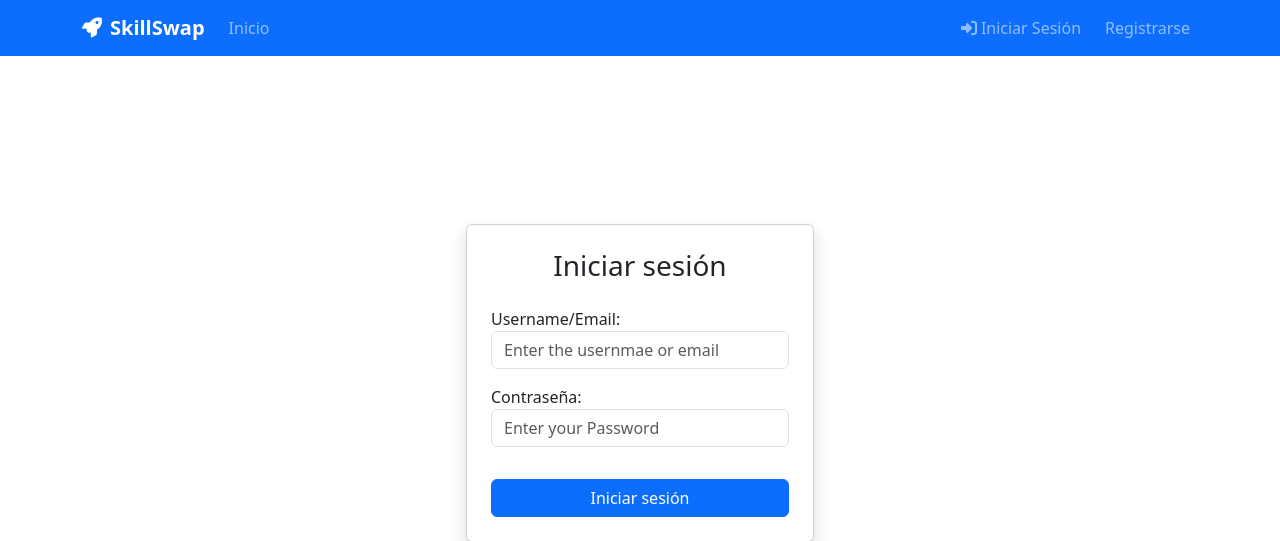
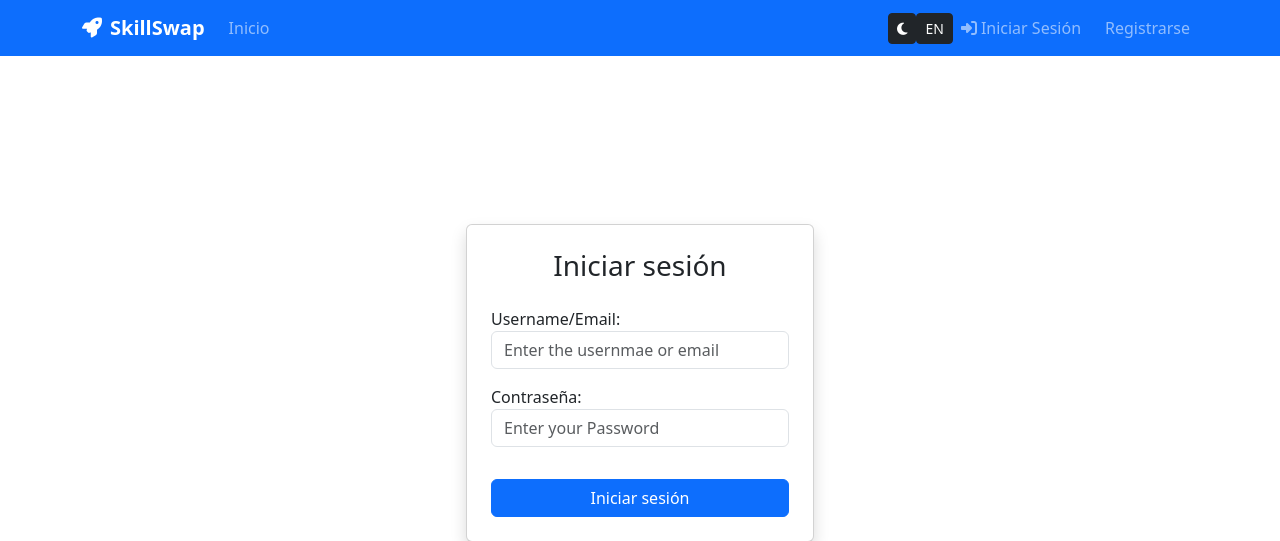
Before and after one commit to jherhum1702/skillswap-django, a Django app: page /accounts/login/ in a window 1280 px wide. Shown: the top 541 px of the page. Run offline with Django 5.2, Linux system fonts and the light colour scheme.

Commit message:
feat: Lang and Themes implemented.Template base modified.

```diff
--- a/docker-compose.yml
+++ b/docker-compose.yml
@@ -15,6 +15,8 @@ services:
       - .env
     environment:
       - DB_HOST=db
+    ports:
+      - "8000:8000"
     depends_on:
       - db
     restart: unless-stopped
--- a/templates/base.html
+++ b/templates/base.html
@@ -1,5 +1,5 @@
 <!DOCTYPE html>
-<html lang="es">
+<html lang="es" data-bs-theme="{% if theme == 'dark' %}dark{% else %}light{% endif %}">
 <head>
     <meta charset="UTF-8">
     <meta name="viewport" content="width=device-width, initial-scale=1.0">
@@ -41,6 +41,42 @@
                 </ul>
 
                 <ul class="navbar-nav">
+                    <!-- Botón cambiar tema -->
+                    <li class="nav-item d-flex align-items-center">
+                        <form method="post" action="{% url 'core:change_preference'%}" style="display: inline;">
+                            {% csrf_token %}
+                            {% if theme == 'dark' %}
+                                <input type="hidden" name="theme" value="light">
+                                <button type="submit" class="btn btn-light btn-sm" title="Cambiar a tema claro">
+                                    <i class="fas fa-sun"></i>
+                                </button>
+                            {% else %}
+                                <input type="hidden" name="theme" value="dark">
+                                <button type="submit" class="btn btn-dark btn-sm" title="Cambiar a tema oscuro">
+                                    <i class="fas fa-moon"></i>
+                                </button>
+                            {% endif %}
+                        </form>
+                    </li>
+
+                    <!-- Botón cambiar idioma -->
+                    <li class="nav-item d-flex align-items-center">
+                        <form method="post" action="{% url 'core:change_preference'%}" style="display: inline;">
+                            {% csrf_token %}
+                            {% if lang == 'es' %}
+                                <input type="hidden" name="lang" value="en">
+                                <button type="submit" class="btn btn-dark btn-sm" title="Switch to English">
+                                    EN
+                                </button>
+                            {% else %}
+                                <input type="hidden" name="lang" value="es">
+                                <button type="submit" class="btn btn-dark btn-sm" title="Cambiar a Español">
+                                    ES
+                                </button>
+                            {% endif %}
+                        </form>
+                    </li>
+
                     {% if user.is_authenticated %}
                         <li class="nav-item dropdown">
                             <a class="nav-link dropdown-toggle" href="#" role="button" data-bs-toggle="dropdown">
```
